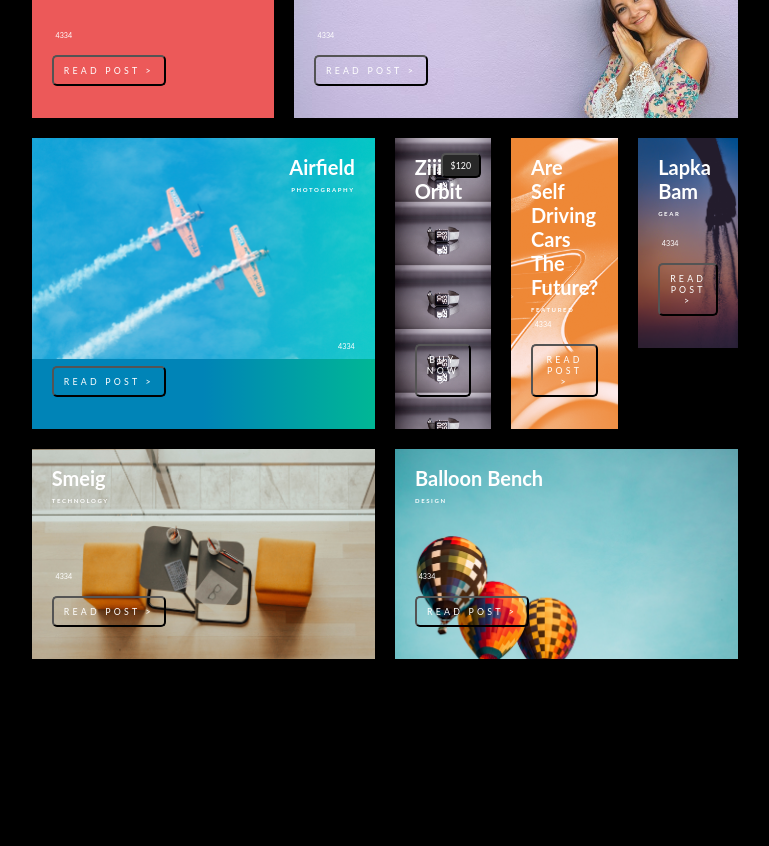
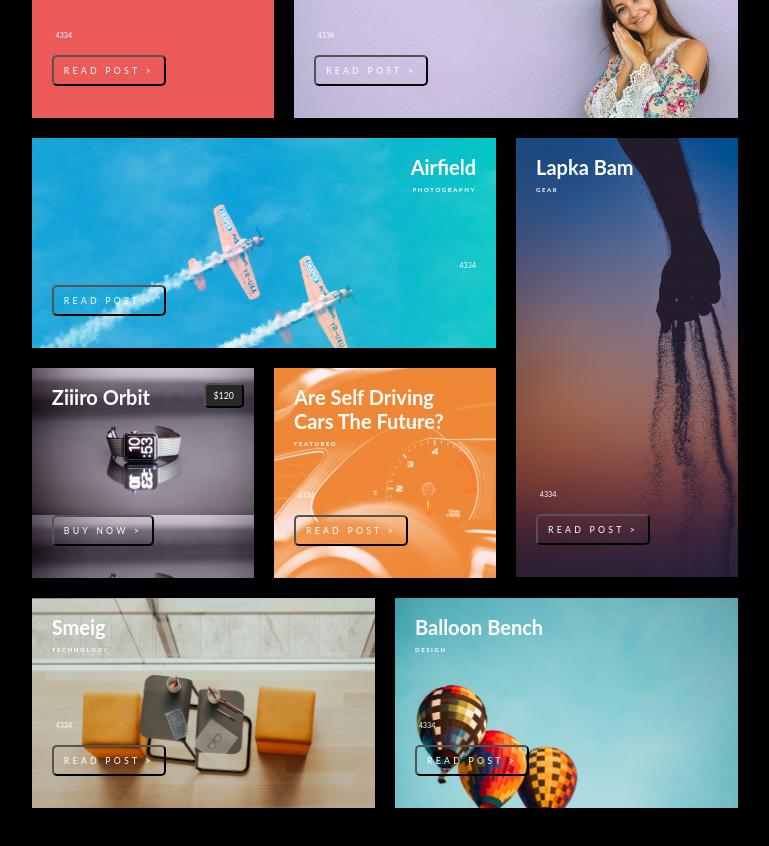
Before and after one commit to xbanegas/wyn-design-mocks-react, a React (Create React App) app: page / in a window 1280 px wide. Shown: the part 500-1346 px from the top of the page, without its empty margins (255-1024 px from the left). Before the commit the page ends 1241 px from the top, so only its background shows below. Built offline with nearby package versions, Linux system fonts and the light colour scheme.

Commit message:
working subrow 3

```diff
--- a/src/components/Row.js
+++ b/src/components/Row.js
@@ -4,23 +4,49 @@ import '../css/Main.css';
 import '../css/Row.css'
 
 class Row extends Component {
-	addSections(){
-    // console.log(this.props);
+  constructor(props){
+    super(props);
+    this.addSections(props);
+  }
+	addSections(props){
+    if (props){
+    let these_props = props.sections.slice(1);
+    console.log(these_props);
     let these_sections = [];
-    this.props.sections.forEach(section => {
-      console.log(section);
+    these_props.forEach(section => {
+      // console.log(section);
       these_sections.push(<Section box={`box-${section.boxNum}`} category={section.category} title={section.title}
       description={section.description} price={section.price}/>);
     });
-    return these_sections;
+    this.sections = these_sections;
+  }
 	}
 
 	render() {
-		return (
-			<div id={this.props.rowNum}>
-        {this.addSections()}
-			</div>
-		);
+    let rowNum = Number(this.props.rowNum.slice(-1));
+
+    if (rowNum === 3){
+
+      return(
+        <div id={this.props.rowNum}>
+          <div className="col-1">
+            {this.sections[0]}
+            <div className="sub-row">
+              {this.sections.slice(1,3)}
+            </div>
+          </div>
+          <div className="col-2">
+            {this.sections[3]}
+          </div>
+        </div>
+      );
+    } else {
+		  return (
+			  <div id={this.props.rowNum}>
+          {this.sections}
+			  </div>
+      );
+    }
 	}
 }
 
```
